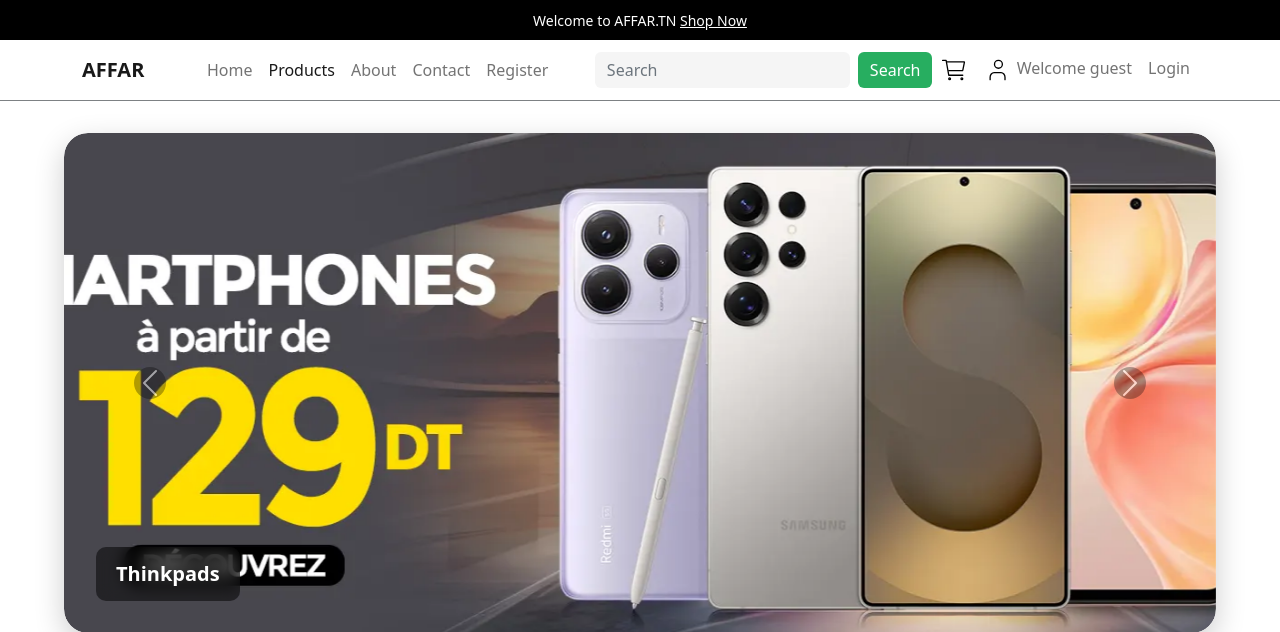
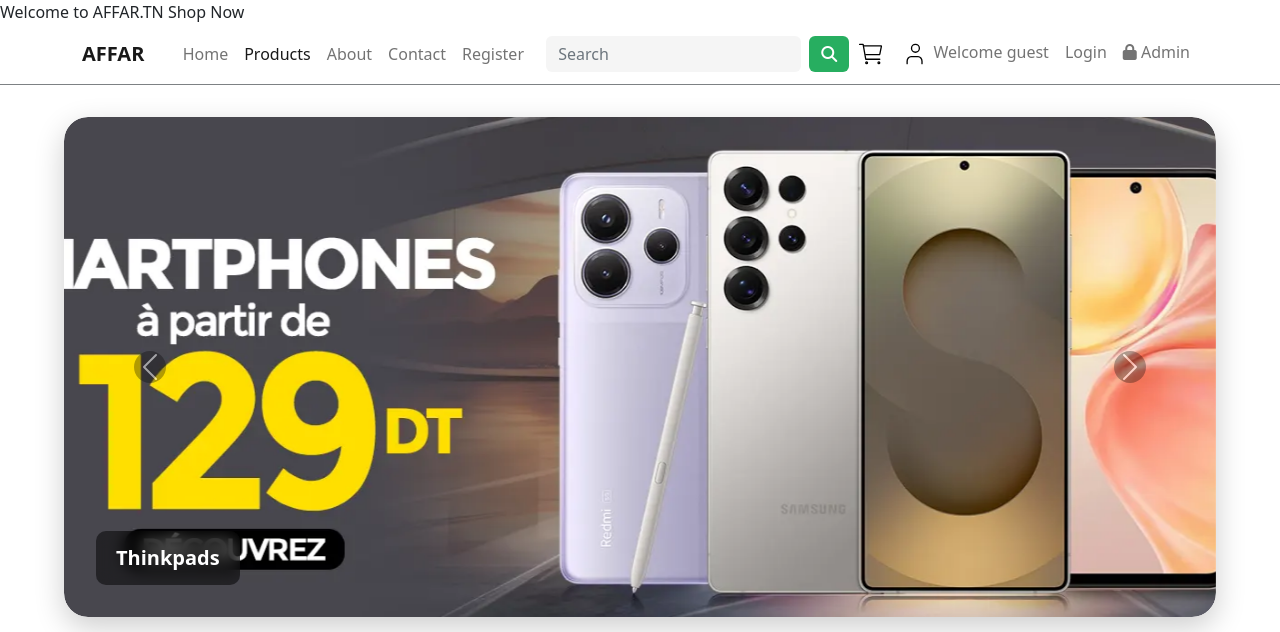
Before and after one commit to daysak21/FPFA, a PHP site: page / in a window 1280 px wide. Shown: the top 632 px of the page. Run offline with PHP 8.4, Linux system fonts and the light colour scheme; data comes from the database, SQL or seed files in the repository; data that the repository does not hold is empty.

Commit message:
added some icons

```diff
--- a/E-Commerce/index.php
+++ b/E-Commerce/index.php
@@ -10,6 +10,7 @@
     <meta charset="UTF-8">
     <meta name="viewport" content="width=device-width, initial-scale=1.0">
     <title>Ecommerce Home Page</title>
+    <link rel="stylesheet" href="https://cdnjs.cloudflare.com/ajax/libs/font-awesome/4.7.0/css/font-awesome.min.css"<div class="upper-nav primary-bg p-2 px-3 text-center text-break">
     <link rel="stylesheet" href="assets/css/bootstrap.css" />
     <link rel="stylesheet" href="assets/css/main.css" />
 </head>
--- a/E-Commerce/navbar.php
+++ b/E-Commerce/navbar.php
@@ -1,5 +1,6 @@
-<div class="upper-nav primary-bg p-2 px-3 text-center text-break">
-        <span>Welcome to AFFAR.TN <a>Shop Now</a></span>
+<link rel="stylesheet" href="https://cdnjs.cloudflare.com/ajax/libs/font-awesome/6.5.0/css/all.min.css">
+
+      <span>Welcome to AFFAR.TN <a>Shop Now</a></span>
     </div>
 <nav class="navbar navbar-expand-lg navbar-light bg-light">
         <div class="container">
@@ -36,9 +37,10 @@
                         }
                     ?>
                 </ul>
+
                 <form class="d-flex">
                     <input class="form-control me-2" type="search" placeholder="Search" aria-label="Search">
-                    <button class="btn btn-outline-primary" type="submit">Search</button>
+                    <button class="btn btn-outline-primary" type="submit"><i class="fa-solid fa-magnifying-glass"></i></button>
                 </form>
                 <ul class="navbar-nav mb-2 mb-lg-0">
                     <li class="nav-item">
@@ -93,6 +95,16 @@
                         </a>
                     </li>";
                     }
+                    echo"<li class='nav-item'>
+                        <a class='nav-link' href='./admin'>
+                        <i class='fa-solid fa-lock' aria-hidden='true'>
+                        </i>
+                        Admin
+                        </a>
+                    </li>"
+                    ;
+
+
                     ?>
                 </ul>
             </div>
```
